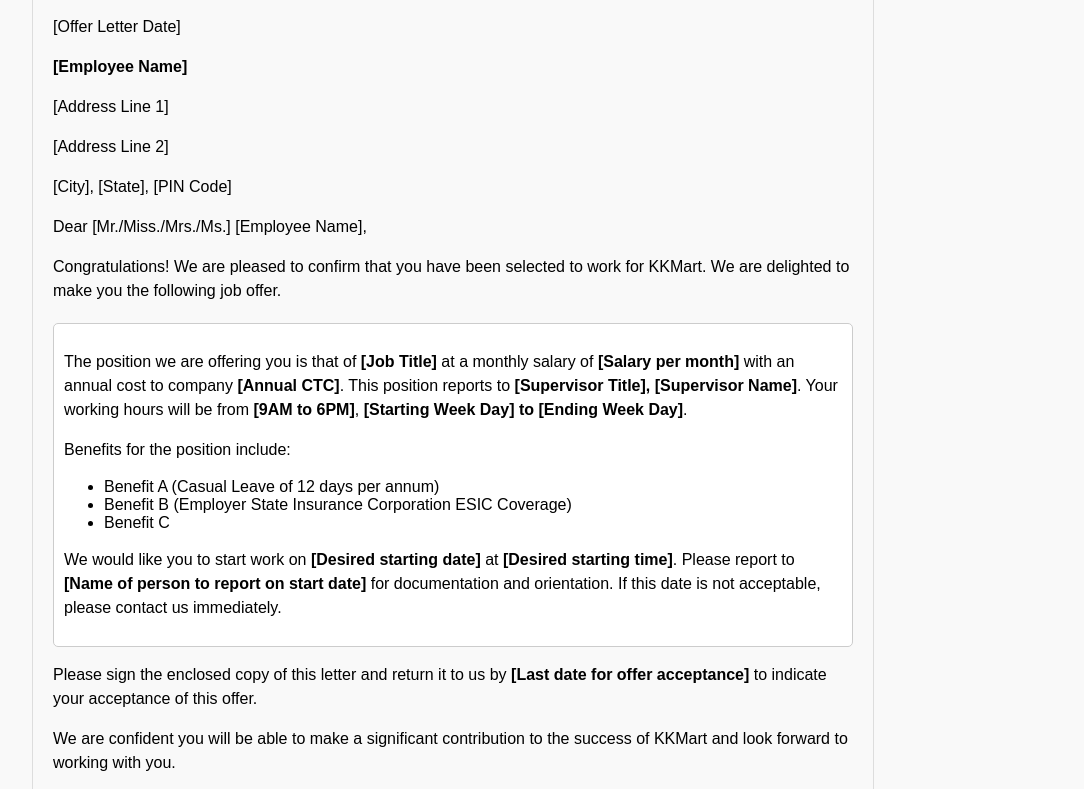
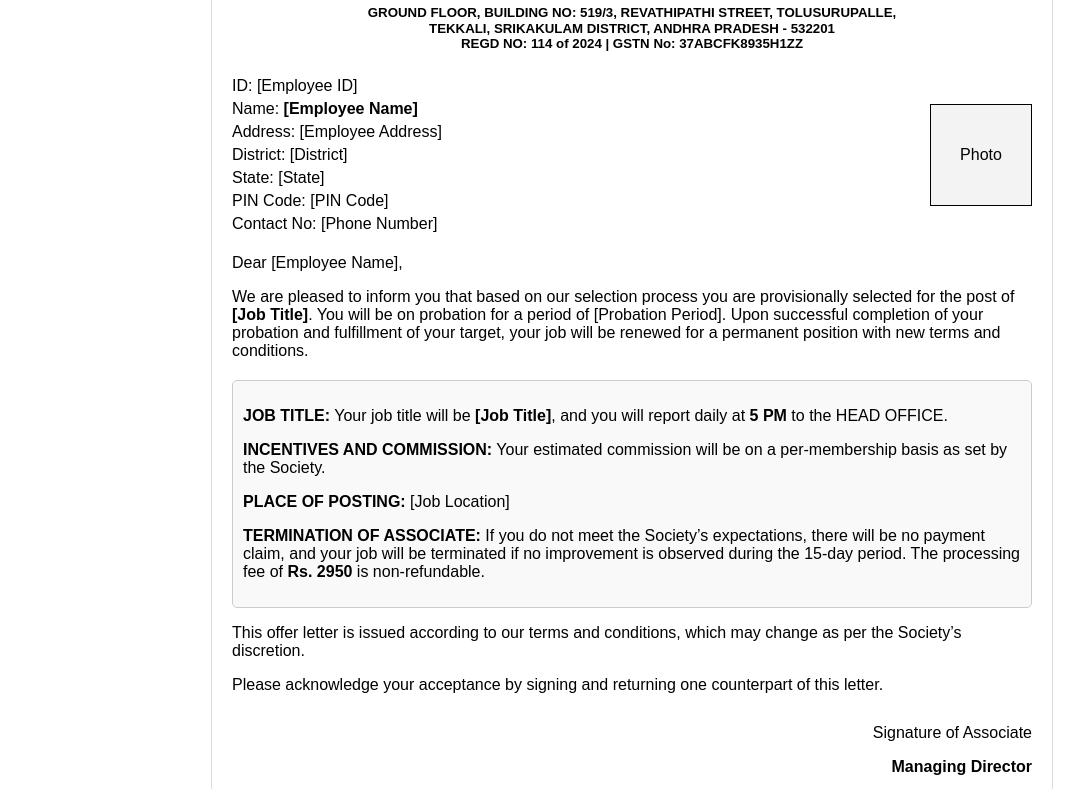
Before and after one commit to NagarajuBathina/kkmart-app-node, a website: page offer_letter.html in a window 1280 px wide. Shown: the part 114-903 px from the top of the page, without its empty margins (8-1092 px from the left). Drawn offline with Linux system fonts and the light colour scheme.

Commit message:
last commt

```diff
--- a/offer_letter.html
+++ b/offer_letter.html
@@ -3,91 +3,131 @@
   <head>
     <meta charset="UTF-8" />
     <meta name="viewport" content="width=device-width, initial-scale=1.0" />
-    <title>KKMart Employee Offer Letter</title>
+    <title>KK Mart Offer Letter</title>
     <style>
       body {
         font-family: Arial, sans-serif;
-        margin: 40px;
+        margin: 0;
+        padding: 0;
+        background-color: #fff;
+      }
+      .container {
+        width: 100%;
+        max-width: 800px;
+        margin: 40px auto;
         padding: 20px;
         border: 1px solid #ddd;
         border-radius: 10px;
-        max-width: 800px;
-        background-color: #f9f9f9;
+        background-color: #fff;
+        position: relative;
       }
-      h2,
-      h3 {
+      .header {
         text-align: center;
-        color: #333;
+        color: black;
       }
-      p {
-        font-size: 16px;
-        line-height: 1.5;
+      .header h1,
+      .header h3,
+      .header h4 {
+        margin: 5px 0;
+      }
+      .info-section {
+        display: flex;
+        justify-content: space-between;
+        align-items: center;
+        margin-top: 20px;
+      }
+      .photo {
+        width: 100px;
+        height: 100px;
+        border: 1px solid #000;
+        display: flex;
+        align-items: center;
+        justify-content: center;
+        background: #f3f3f3;
+      }
+      .details p {
+        margin: 5px 0;
       }
       .offer-details {
         margin-top: 20px;
         padding: 10px;
         border: 1px solid #ccc;
         border-radius: 5px;
-        background: #fff;
+        background: #f9f9f9;
       }
       .signature {
         margin-top: 30px;
         text-align: right;
       }
+      .header h1,
+      .header h4,
+      .header h5 {
+        margin: 0;
+        padding: 0;
+        line-height: 1.2; /* Adjust line height for better spacing */
+        text-align: center;
+      }
     </style>
   </head>
   <body>
-    <h2>KKMart Offer Letter</h2>
-    <p>[Offer Letter Date]</p>
-    <p><strong>[Employee Name]</strong></p>
-    <p>[Address Line 1]</p>
-    <p>[Address Line 2]</p>
-    <p>[City], [State], [PIN Code]</p>
+    <div class="container">
+      <div class="header">
+        <h1>K K MART</h1>
+        <h4>C/o. KISHAN AND KARMIK WELFARE MUTUALLY AIDED COOPERATIVE SOCIETY LIMITED.</h4>
+        <h5>GROUND FLOOR, BUILDING NO: 519/3, REVATHIPATHI STREET, TOLUSURUPALLE,</h5>
+        <h5>TEKKALI, SRIKAKULAM DISTRICT, ANDHRA PRADESH - 532201</h5>
+        <h5>REGD NO: 114 of 2024 | GSTN No: 37ABCFK8935H1ZZ</h5>
+      </div>
 
-    <p>Dear [Mr./Miss./Mrs./Ms.] [Employee Name],</p>
+      <div class="info-section">
+        <div class="details">
+          <p>ID: [Employee ID]</p>
+          <p>Name: <strong>[Employee Name]</strong></p>
+          <p>Address: [Employee Address]</p>
+          <p>District: [District]</p>
+          <p>State: [State]</p>
+          <p>PIN Code: [PIN Code]</p>
+          <p>Contact No: [Phone Number]</p>
+        </div>
+        <div class="photo">Photo</div>
+      </div>
 
+      <p>Dear [Employee Name],</p>
       <p>
-      Congratulations! We are pleased to confirm that you have been selected to work for KKMart. We are delighted to
-      make you the following job offer.
+        We are pleased to inform you that based on our selection process you are provisionally selected for the post of
+        <strong>[Job Title]</strong>. You will be on probation for a period of [Probation Period]. Upon successful
+        completion of your probation and fulfillment of your target, your job will be renewed for a permanent position
+        with new terms and conditions.
       </p>
 
       <div class="offer-details">
         <p>
-        The position we are offering you is that of <strong>[Job Title]</strong> at a monthly salary of
-        <strong>[Salary per month]</strong> with an annual cost to company <strong>[Annual CTC]</strong>. This position
-        reports to <strong>[Supervisor Title], [Supervisor Name]</strong>. Your working hours will be from
-        <strong>[9AM to 6PM]</strong>, <strong>[Starting Week Day] to [Ending Week Day]</strong>.
+          <strong>JOB TITLE:</strong> Your job title will be <strong>[Job Title]</strong>, and you will report daily at
+          <strong>5 PM</strong> to the HEAD OFFICE.
         </p>
-
-      <p>Benefits for the position include:</p>
-      <ul>
-        <li>Benefit A (Casual Leave of 12 days per annum)</li>
-        <li>Benefit B (Employer State Insurance Corporation ESIC Coverage)</li>
-        <li>Benefit C</li>
-      </ul>
-
         <p>
-        We would like you to start work on <strong>[Desired starting date]</strong> at
-        <strong>[Desired starting time]</strong>. Please report to
-        <strong>[Name of person to report on start date]</strong> for documentation and orientation. If this date is not
-        acceptable, please contact us immediately.
+          <strong>INCENTIVES AND COMMISSION:</strong> Your estimated commission will be on a per-membership basis as set
+          by the Society.
+        </p>
+        <p><strong>PLACE OF POSTING:</strong> [Job Location]</p>
+        <p>
+          <strong>TERMINATION OF ASSOCIATE:</strong> If you do not meet the Society’s expectations, there will be no
+          payment claim, and your job will be terminated if no improvement is observed during the 15-day period. The
+          processing fee of <strong>Rs. 2950</strong> is non-refundable.
         </p>
       </div>
 
       <p>
-      Please sign the enclosed copy of this letter and return it to us by
-      <strong>[Last date for offer acceptance]</strong> to indicate your acceptance of this offer.
+        This offer letter is issued according to our terms and conditions, which may change as per the Society’s
+        discretion.
       </p>
-
-    <p>
-      We are confident you will be able to make a significant contribution to the success of KKMart and look forward to
-      working with you.
-    </p>
+      <p>Please acknowledge your acceptance by signing and returning one counterpart of this letter.</p>
 
       <div class="signature">
-      <p><strong>[Name of person authorized to make offer]</strong></p>
-      <p>[Position]</p>
-      <p>KKMart Pvt Ltd</p>
+        <p>Signature of Associate</p>
+        <p><strong>Managing Director</strong></p>
+        <p>Kishan and Karmik Welfare Mutually Aided Cooperative Society Ltd.</p>
+      </div>
     </div>
   </body>
 </html>
```
Also changed, not shown: controller/employees.js (+105 -34 lines), controller/level.js (+47 -20 lines), assets/sign.png (added). Lines whose indentation alone changed are shown as unchanged.
